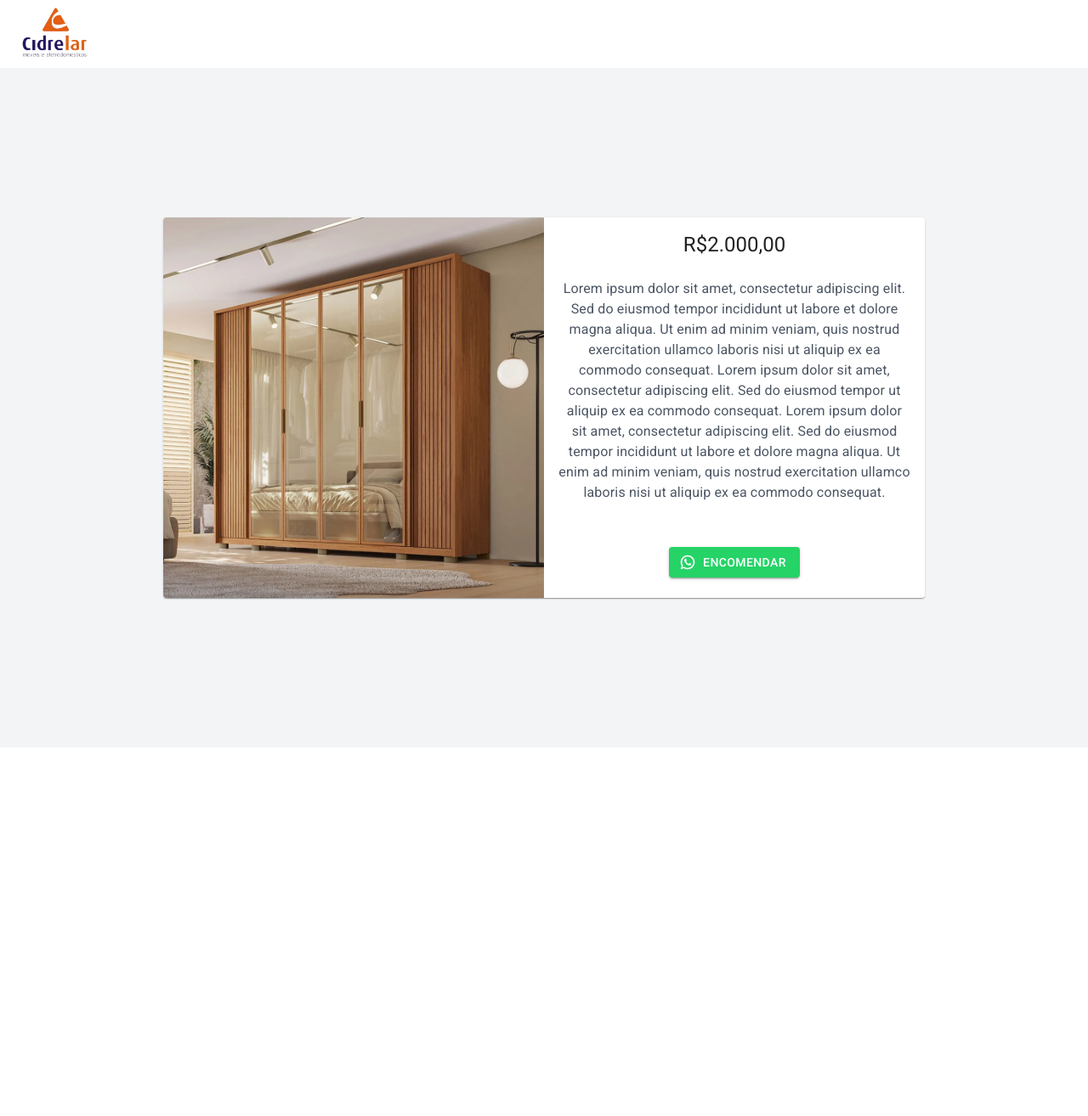
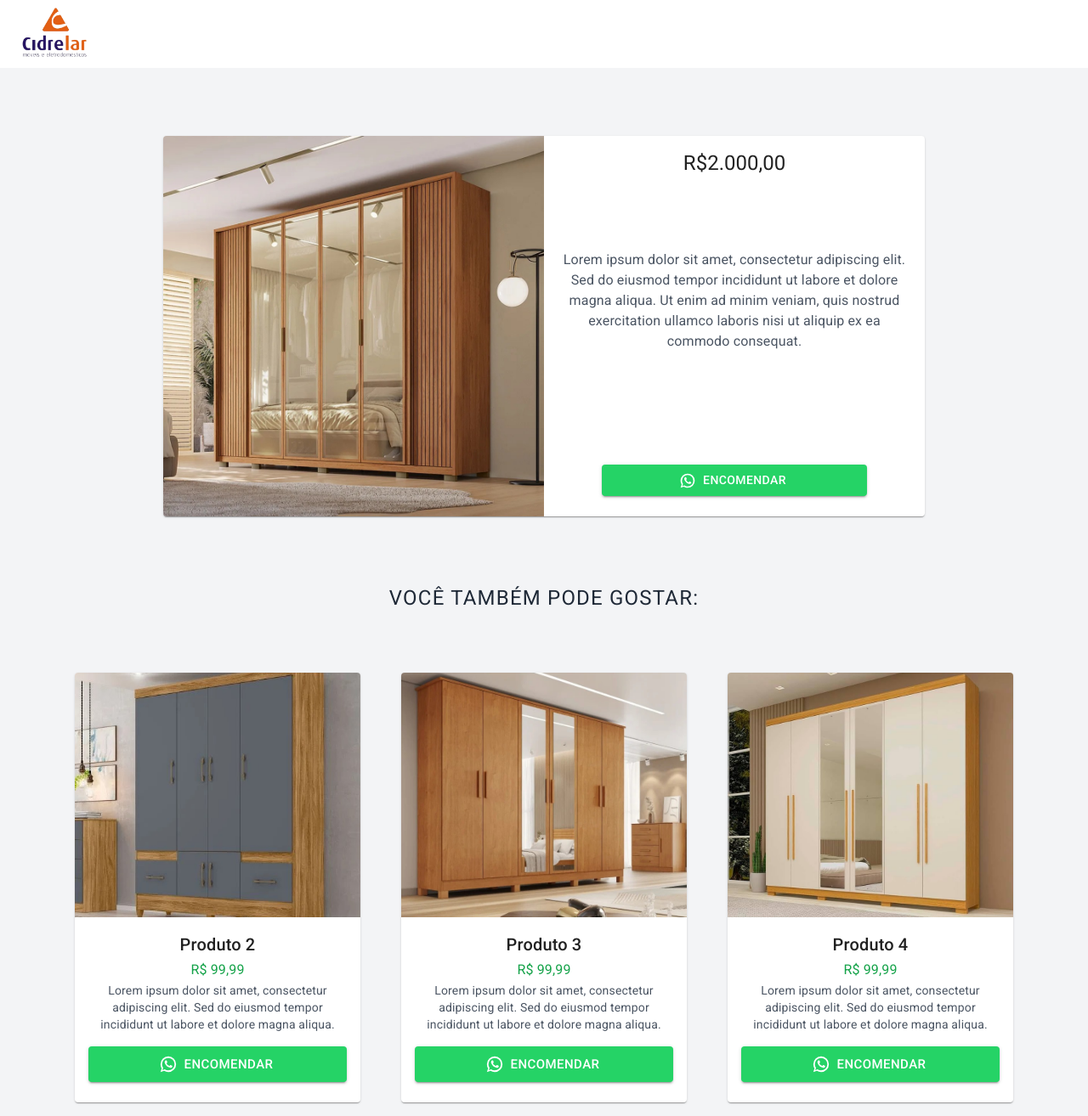
Before and after one commit to O-Farias/Cidrelar-V1, a React (Vite) app: page / in a window 1280 px wide. Shown: the whole page at 85% size. Before the commit the page ends 880 px from the top, so only its background shows below. Built offline with nearby package versions, Linux system fonts and the light colour scheme.

Commit message:
Adicionado os novos produtos na tela principal e efeitos para melhorar a estilização

```diff
--- a/src/components/MainProduct.jsx
+++ b/src/components/MainProduct.jsx
@@ -1,22 +1,30 @@
 import React from "react";
-import { Button, Card, CardContent, Typography } from "@mui/material";
+import { Button, Card, CardContent, Typography, Grid } from "@mui/material";
 import { WhatsApp } from "@mui/icons-material";
 import productImage from "../assets/images/1.jpg";
+import product2Image from "../assets/images/2.jpg";
+import product3Image from "../assets/images/3.jpg";
+import product4Image from "../assets/images/4.jpg";
 
 function MainProduct({ title, price }) {
+  const additionalProducts = [
+    { image: product2Image, description: "Produto 2", price: "R$ 99,99" },
+    { image: product3Image, description: "Produto 3", price: "R$ 99,99" },
+    { image: product4Image, description: "Produto 4", price: "R$ 99,99" },
+  ];
+
   return (
-    <div className="flex flex-col items-center justify-center min-h-screen bg-gray-100 p-4">
+    <div className="flex flex-col items-center justify-center min-h-screen bg-gray-100  p-4 pt-20">
       <Card className="w-full max-w-4xl shadow-lg flex flex-col md:flex-row rounded-lg overflow-hidden">
-        <div className="md:w-1/2">
+        <div className="md:w-1/2 overflow-hidden">
           <img
             src={productImage}
             alt={title}
-            className="w-full h-full object-cover"
+            className="w-full h-full object-cover transition-transform duration-300 hover:scale-110"
           />
         </div>
-        <div className="md:w-1/2">
-          <CardContent className="h-full flex flex-col justify-between">
-            <div>
+        <div className="md:w-1/2 flex flex-col justify-between">
+          <CardContent className="flex-grow flex flex-col justify-between p-8">
             <Typography
               variant="h5"
               component="p"
@@ -25,30 +33,22 @@ function MainProduct({ title, price }) {
               {price}
             </Typography>
             <Typography
-                variant="h6"
-                component="h2"
-                className="text-center mb-4"
-              ></Typography>
-              <Typography className="text-center text-gray-600">
-                <br />
+              variant="body1"
+              className="text-center text-gray-600 mb-6"
+              style={{ marginBottom: "1.5rem" }} // Adiciona espaçamento
+            >
               Lorem ipsum dolor sit amet, consectetur adipiscing elit. Sed do
               eiusmod tempor incididunt ut labore et dolore magna aliqua. Ut
               enim ad minim veniam, quis nostrud exercitation ullamco laboris
-                nisi ut aliquip ex ea commodo consequat. Lorem ipsum dolor sit
-                amet, consectetur adipiscing elit. Sed do eiusmod tempor ut
-                aliquip ex ea commodo consequat. Lorem ipsum dolor sit amet,
-                consectetur adipiscing elit. Sed do eiusmod tempor incididunt ut
-                labore et dolore magna aliqua. Ut enim ad minim veniam, quis
-                nostrud exercitation ullamco laboris nisi ut aliquip ex ea
-                commodo consequat.
+              nisi ut aliquip ex ea commodo consequat.
             </Typography>
-            </div>
             <div className="flex justify-center mt-6">
               <Button
                 variant="contained"
                 style={{ backgroundColor: "#25D366", color: "white" }}
                 startIcon={<WhatsApp />}
-                className="rounded-full"
+                className="rounded-full w-3/4 mx-auto transition-colors duration-300 hover:bg-green-900"
+                size="medium"
               >
                 Encomendar
               </Button>
@@ -56,6 +56,75 @@ function MainProduct({ title, price }) {
           </CardContent>
         </div>
       </Card>
+
+      <div className="w-full max-w-4xl my-8">
+        <Typography
+          variant="h5"
+          component="h2"
+          className="font-bold text-center text-gray-800"
+          style={{
+            fontFamily: "Roboto, sans-serif",
+
+            paddingBottom: "0.5rem",
+            marginTop: "3rem",
+            marginBottom: "2rem",
+            textTransform: "uppercase",
+            letterSpacing: "0.05em",
+          }}
+        >
+          Você também pode gostar:
+        </Typography>
+      </div>
+      <Grid container spacing={6} className="max-w-6xl">
+        {additionalProducts.map((product, index) => (
+          <Grid item xs={12} sm={6} md={4} key={index}>
+            <Card className="h-full flex flex-col transition-transform duration-300 hover:shadow-xl hover:-translate-y-2">
+              <div className="h-72 overflow-hidden">
+                <img
+                  src={product.image}
+                  alt={product.description}
+                  className="w-full h-full object-cover transition-transform duration-300 hover:scale-110"
+                />
+              </div>
+              <CardContent className="flex-grow flex flex-col justify-between">
+                <div>
+                  <Typography
+                    variant="h6"
+                    className="text-center font-bold mb-2"
+                  >
+                    {product.description}
+                  </Typography>
+                  <Typography
+                    variant="subtitle1"
+                    className="text-center text-green-600 font-bold mb-2"
+                  >
+                    {product.price}
+                  </Typography>
+                  <Typography
+                    variant="body2"
+                    className="text-center text-gray-600 mb-4"
+                  >
+                    Lorem ipsum dolor sit amet, consectetur adipiscing elit. Sed
+                    do eiusmod tempor incididunt ut labore et dolore magna
+                    aliqua.
+                  </Typography>
+                </div>
+                <div className="mt-auto pt-4">
+                  <Button
+                    variant="contained"
+                    style={{ backgroundColor: "#25D366", color: "white" }}
+                    startIcon={<WhatsApp />}
+                    className="rounded-full w-full transition-colors duration-300 hover:bg-green-900"
+                    size="large"
+                  >
+                    Encomendar
+                  </Button>
+                </div>
+              </CardContent>
+            </Card>
+          </Grid>
+        ))}
+      </Grid>
     </div>
   );
 }
```
Lines whose indentation alone changed are shown as unchanged.
